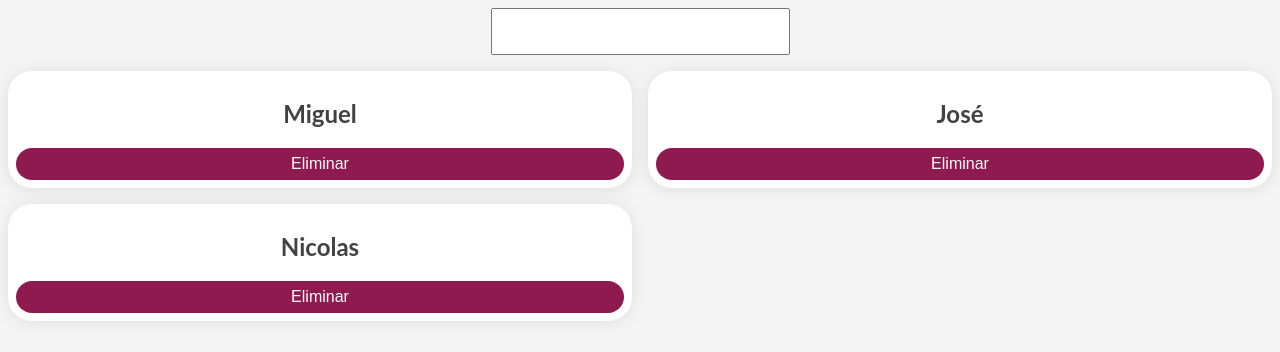
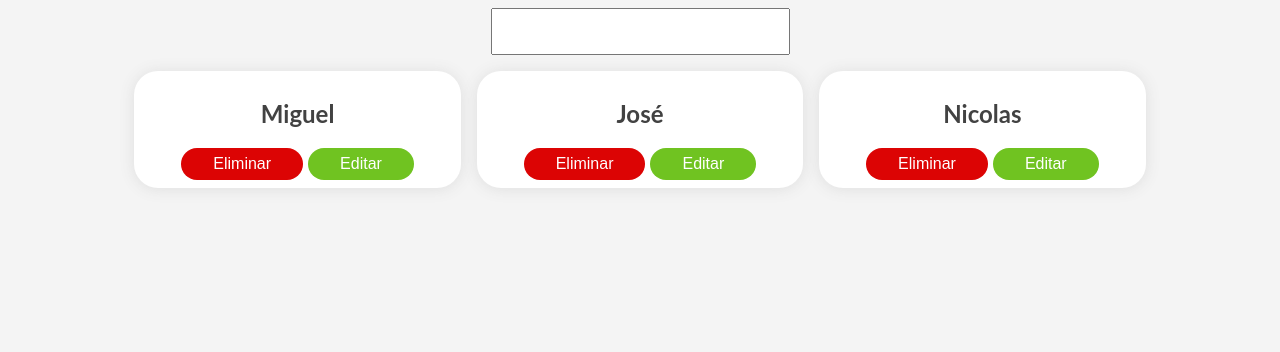
Before and after one commit to mDep07/react-and-react-spring, a React (Create React App) app: page / in a window 1280 px wide. Shown: the top 352 px of the page. Built offline with nearby package versions, Linux system fonts and the light colour scheme.

Commit message:
Edit button

```diff
--- a/src/Cards.js
+++ b/src/Cards.js
@@ -5,10 +5,12 @@ import styled from 'styled-components';
 import { useSpring, useSprings, useTransition, animated } from 'react-spring';
 
 const StyledListCards = styled(animated.section)`
+  margin: 0 auto;
   margin-top: 1rem;
   display: grid;
-  grid-template-columns: 1fr 1fr;
+  grid-template-columns: 1fr 1fr 1fr;
   gap: 1rem;
+  width: 80%;
 `;
 
 const StyledCard = styled(animated.div)`
@@ -26,11 +28,10 @@ const StyledCard = styled(animated.div)`
 const StyledButtonCard = styled(animated.button)`
   cursor: pointer;
   border: none;
-  background: #8f1a4f;
-  padding: .45rem;
+  background: ${({ color }) => (!color ? '#8f1a4f' : color)};
+  padding: .45rem 2rem;
   font-size: 1em;
-  display: block;
-  width: 100%;
+  display: inline-block;
   border-radius: 100px;
   color: #fff;
   transition:
@@ -38,11 +39,16 @@ const StyledButtonCard = styled(animated.button)`
     transform .15s ease-in-out;
   &:hover {
     transform: translateY(-3px);
-    box-shadow: 0 3px 0 0 #470c27, inset 0 0 0 0 #470c27;
+    box-shadow:
+    0 3px 0 0 ${({ color2 }) =>
+      !color2 ? '#3d051e' : color2}, inset 0 0 0 0 ${({ color2 }) =>
+  !color2 ? '#3d051e' : color2};
   }
   &:active {
     transform: translateY(0);
-    box-shadow: 0 0 0 0 #470c27, inset 0 1px 2px 0 #470c27;
+    box-shadow: 0 0 0 0 ${({ color2 }) =>
+      !color2 ? '#3d051e' : color2}, inset 0 1px 2px 0 ${({ color2 }) =>
+  !color2 ? '#3d051e' : color2};
   }
 `;
 
@@ -65,9 +71,18 @@ export default function Cards({ list, handleDelete }) {
       {listAnimation.map((styles, i) => (
         <StyledCard style={styles} key={i}>
           <h1>{list[i].name}</h1>
-          <StyledButtonCard onClick={() => handleDelete(i)}>
-            Eliminar
-          </StyledButtonCard>
+          <div style={{ display: 'flex', justifyContent: 'center', gap: 5 }}>
+            <StyledButtonCard
+              color="#DC0404"
+              color2="#780202"
+              onClick={() => handleDelete(i)}
+            >
+              Eliminar
+            </StyledButtonCard>
+            <StyledButtonCard color="#70C321" color2="#477C15">
+              Editar
+            </StyledButtonCard>
+          </div>
         </StyledCard>
       ))}
     </StyledListCards>
```
